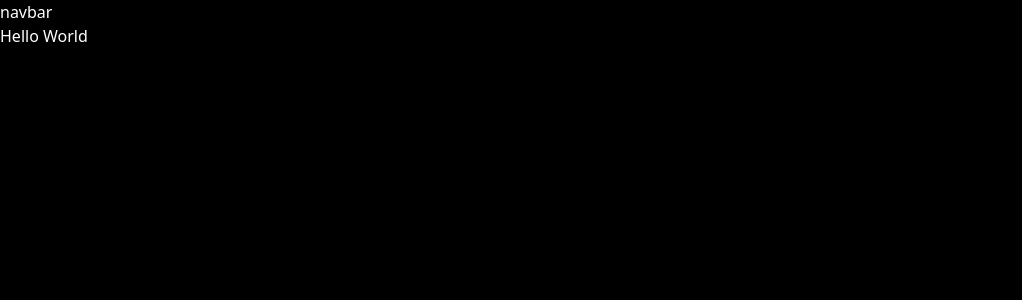
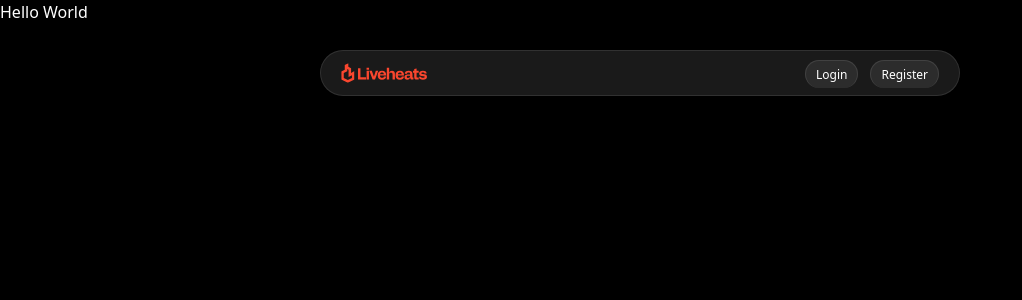
Before and after one commit to epenflow/liveheats, a Next.js app: page / in a window 1280 px wide. Shown: the top 300 px of the page, without its empty margins (0-1022 px from the left). Built offline with nearby package versions, Linux system fonts and the light colour scheme.

Commit message:
feat(base/navbar): Enhance Navbar component with dynamic Liveheats and navigation links

```diff
--- a/src/components/base/navbar/index.tsx
+++ b/src/components/base/navbar/index.tsx
@@ -1,10 +1,32 @@
+import dynamic from 'next/dynamic';
+import Link from 'next/link';
+import './base.css';
 const Navbar = () => {
-	return <header>navbar</header>;
+	const { Liveheats, navigation } = resources;
+
+	return (
+		<header className="header-container">
+			<nav className="header-navigation">
+				<Liveheats className="liveheats" />
+				<section className="navigation">
+					{navigation.map(({ href, label }) => (
+						<Link
+							key={label}
+							href={href}
+							className="navigation-button">
+							{label}
+						</Link>
+					))}
+				</section>
+			</nav>
+		</header>
+	);
 };
 const resources = {
 	navigation: [
-		{ href: "#", label: "Login" },
-		{ href: "#", label: "Register" },
+		{ href: '#', label: 'Login' },
+		{ href: '#', label: 'Register' },
 	] as Array<{ href: string; label: string }>,
+	Liveheats: dynamic(() => import('@/components/base/liveheats')),
 };
 export default Navbar;
```
